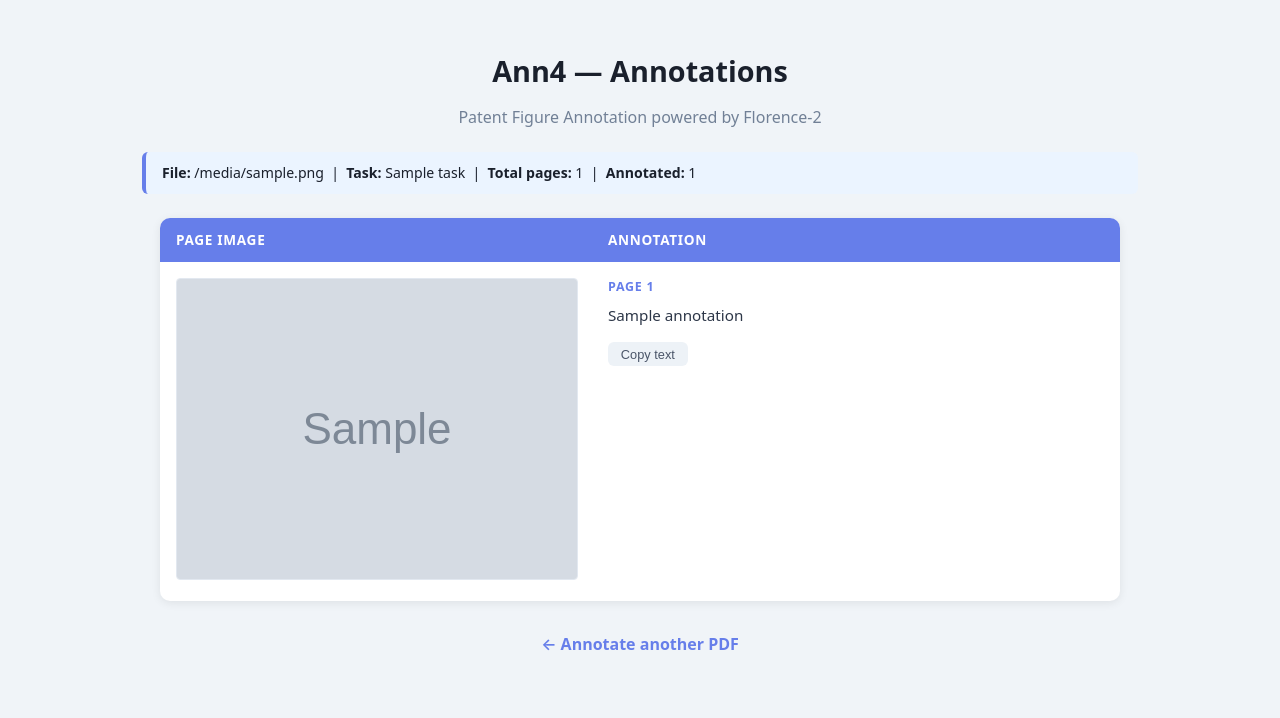
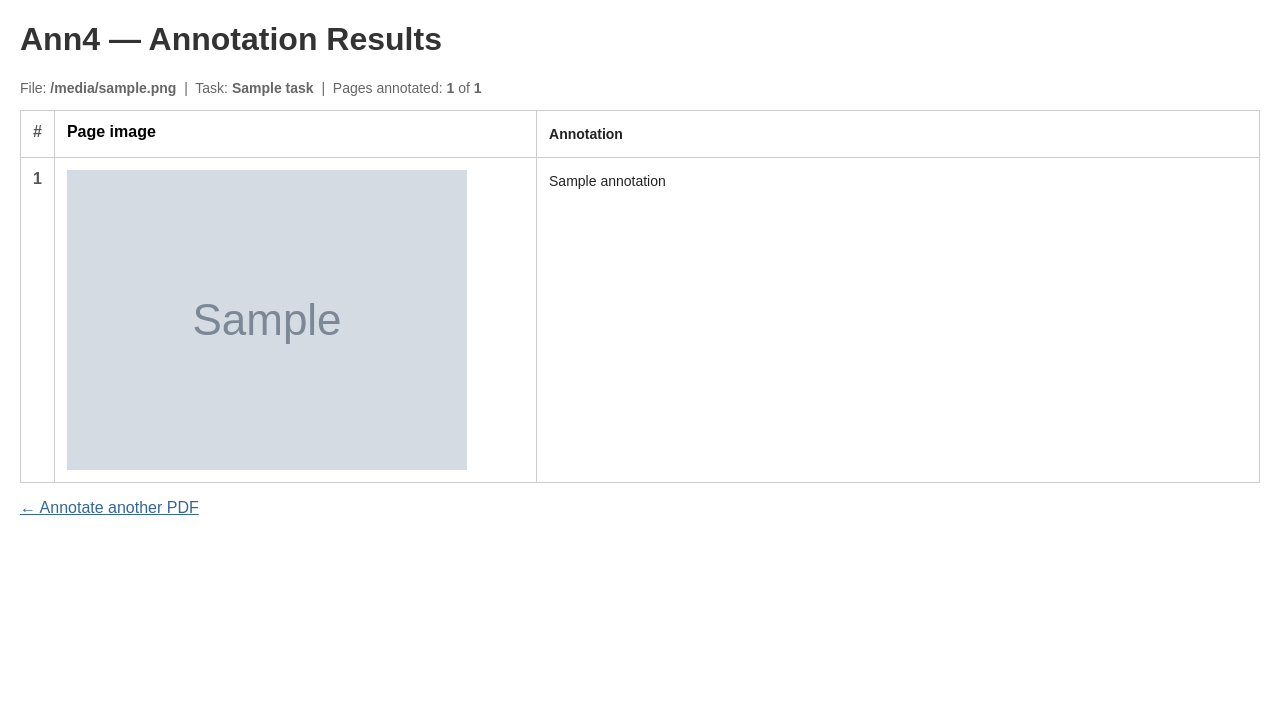
Before and after one commit to doublecar/red, a Flask app: template templates/results.html in a window 1280 px wide. Shown: the top 718 px of the page. Run offline with Flask 3, Linux system fonts and the light colour scheme; the template is opened without the code that fills it: most values are stand-ins (such as "Sample title", 1, 10 or a date in 2020); grey boxes marked "Sample" are stand-in pictures.

Commit message:
Simplify results.html to bare-bones HTML table — no CSS layout tricks
Zero-dependency plain table that cannot fail to render in any browser.

https://claude.ai/code/session_01MUkzeXdvWvW9jbJbf6MJMd

```diff
--- a/templates/results.html
+++ b/templates/results.html
@@ -1,151 +1,46 @@
 <!DOCTYPE html>
-<html lang="en">
+<html>
 <head>
   <meta charset="UTF-8">
-  <meta name="viewport" content="width=device-width, initial-scale=1.0">
-  <title>Ann4 — Results</title>
+  <title>Ann4 Results</title>
   <style>
-    body {
-      font-family: system-ui, -apple-system, sans-serif;
-      background: #f0f4f8;
-      color: #1a202c;
-      margin: 0;
-      padding: 2rem 1rem;
-    }
-    h1 { text-align: center; font-size: 1.8rem; margin-bottom: 0.3rem; }
-    .subtitle { text-align: center; color: #718096; margin-bottom: 1.5rem; }
-
-    .meta {
-      max-width: 960px;
-      margin: 0 auto 1.5rem;
-      background: #ebf4ff;
-      border-left: 4px solid #667eea;
-      padding: 0.7rem 1rem;
-      border-radius: 6px;
-      font-size: 0.88rem;
-    }
-
-    table {
-      width: 100%;
-      max-width: 960px;
-      margin: 0 auto;
-      border-collapse: collapse;
-      background: #fff;
-      border-radius: 10px;
-      overflow: hidden;
-      box-shadow: 0 2px 10px rgba(0,0,0,0.08);
-    }
-    th {
-      background: #667eea;
-      color: #fff;
-      padding: 0.8rem 1rem;
-      text-align: left;
-      font-size: 0.85rem;
-      text-transform: uppercase;
-      letter-spacing: 0.05em;
-    }
-    td {
-      padding: 1rem;
-      vertical-align: top;
-      border-bottom: 1px solid #e2e8f0;
-    }
-    tr:last-child td { border-bottom: none; }
-    tr:nth-child(even) { background: #f7fafc; }
-
-    td.img-cell { width: 45%; text-align: center; }
-    td.img-cell img {
-      max-width: 100%;
-      max-height: 380px;
-      object-fit: contain;
-      border-radius: 4px;
-      border: 1px solid #e2e8f0;
-    }
-
-    td.ann-cell { width: 55%; }
-    .page-label {
-      display: block;
-      font-weight: 700;
-      font-size: 0.78rem;
-      text-transform: uppercase;
-      letter-spacing: 0.06em;
-      color: #667eea;
-      margin-bottom: 0.5rem;
-    }
-    .annotation-text {
-      font-size: 0.95rem;
-      line-height: 1.7;
-      color: #2d3748;
-      white-space: pre-wrap;
-    }
-    .copy-btn {
-      display: inline-block;
-      margin-top: 0.8rem;
-      padding: 0.3rem 0.8rem;
-      background: #edf2f7;
-      border: none;
-      border-radius: 6px;
-      font-size: 0.8rem;
-      cursor: pointer;
-      color: #4a5568;
-    }
-    .copy-btn:hover { background: #e2e8f0; }
-
-    .back-link {
-      display: block;
-      text-align: center;
-      margin: 2rem auto;
-      color: #667eea;
-      font-weight: 600;
-      text-decoration: none;
-    }
-    .back-link:hover { text-decoration: underline; }
+    body { font-family: Arial, sans-serif; margin: 20px; background: #fff; }
+    h1 { color: #333; }
+    p.meta { color: #666; font-size: 14px; }
+    table { border-collapse: collapse; width: 100%; }
+    td { border: 1px solid #ccc; padding: 12px; vertical-align: top; }
+    td.page-num { width: 60px; font-weight: bold; color: #555; }
+    td.img-cell { width: 40%; }
+    td.img-cell img { max-width: 100%; height: auto; display: block; }
+    td.ann-cell { width: 60%; font-size: 14px; line-height: 1.6; color: #222; }
+    a { color: #336699; }
   </style>
 </head>
 <body>
-  <h1>Ann4 — Annotations</h1>
-  <p class="subtitle">Patent Figure Annotation powered by Florence-2</p>
-
-  <div class="meta">
-    <strong>File:</strong> {{ filename }} &nbsp;|&nbsp;
-    <strong>Task:</strong> {{ task }} &nbsp;|&nbsp;
-    <strong>Total pages:</strong> {{ total_pages }} &nbsp;|&nbsp;
-    <strong>Annotated:</strong> {{ results|length }}
-  </div>
+  <h1>Ann4 &mdash; Annotation Results</h1>
+  <p class="meta">
+    File: <b>{{ filename }}</b> &nbsp;|&nbsp;
+    Task: <b>{{ task }}</b> &nbsp;|&nbsp;
+    Pages annotated: <b>{{ results|length }}</b> of <b>{{ total_pages }}</b>
+  </p>
 
   <table>
-    <thead>
     <tr>
-        <th>Page image</th>
-        <th>Annotation</th>
+      <td class="page-num"><b>#</b></td>
+      <td class="img-cell"><b>Page image</b></td>
+      <td class="ann-cell"><b>Annotation</b></td>
     </tr>
-    </thead>
-    <tbody>
     {% for r in results %}
     <tr>
+      <td class="page-num">{{ r.page }}</td>
       <td class="img-cell">
         <img src="{{ r.image_url }}" alt="Page {{ r.page }}">
       </td>
-        <td class="ann-cell">
-          <span class="page-label">Page {{ r.page }}</span>
-          <div class="annotation-text" id="ann-{{ r.page }}">{{ r.annotation }}</div>
-          <button class="copy-btn" onclick="copyAnn({{ r.page }})">Copy text</button>
-        </td>
+      <td class="ann-cell">{{ r.annotation }}</td>
     </tr>
     {% endfor %}
-    </tbody>
   </table>
 
-  <a class="back-link" href="/">&#8592; Annotate another PDF</a>
-
-  <script>
-    function copyAnn(page) {
-      var el = document.getElementById("ann-" + page);
-      navigator.clipboard.writeText(el.innerText).then(function() {
-        var btn = el.nextElementSibling;
-        btn.textContent = "Copied!";
-        setTimeout(function() { btn.textContent = "Copy text"; }, 1500);
-      });
-    }
-  </script>
+  <p><a href="/">&#8592; Annotate another PDF</a></p>
 </body>
 </html>
```
Lines whose indentation alone changed are shown as unchanged.
